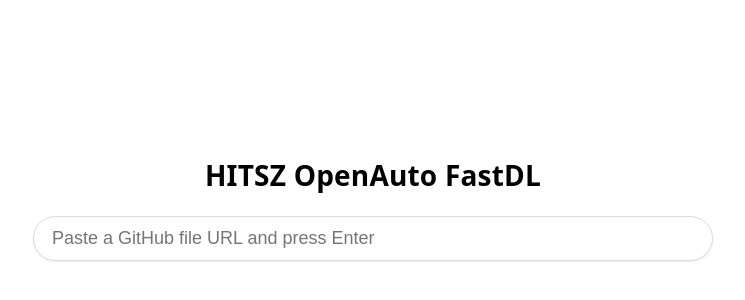
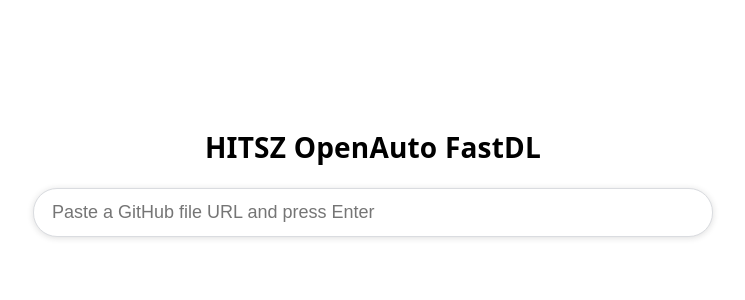
Before and after one commit to HITSZ-OpenAuto/hoa-fastdl, a website: page frontend/index.html in a window 1280 px wide. Shown: the part 192-492 px from the top of the page, without its empty margins (267-1012 px from the left). Drawn offline with Linux system fonts and the light colour scheme.

Commit message:
style(frontend): adjust input box position and styling
- Move input box to upper area with 320px top padding (Google-like layout)
- Add overflow-x: hidden to prevent horizontal scrolling
- Increase input box height (12px padding) for better visibility
- Improve box shadow and dark mode border styling

Co-authored-by: kowyo-bot <258374017+kowyo-bot@users.noreply.github.com>

```diff
--- a/frontend/index.html
+++ b/frontend/index.html
@@ -7,12 +7,12 @@
   <title>HITSZ OpenAuto FastDL</title>
   <style>
     :root { color-scheme: light dark; }
-    html, body { height: 100%; margin: 0; }
-    body { display: grid; place-items: center; min-height: 100vh; margin: 0; font-family: system-ui, -apple-system, Segoe UI, Roboto, Ubuntu, Cantarell, Noto Sans, sans-serif; }
+    html, body { height: 100%; margin: 0; overflow-x: hidden; box-sizing: border-box; }
+    body { display: grid; justify-items: center; align-content: start; min-height: 100vh; margin: 0; padding-top: 320px; font-family: system-ui, -apple-system, Segoe UI, Roboto, Ubuntu, Cantarell, Noto Sans, sans-serif; }
     .wrap { width: min(680px, 92vw); text-align: center; }
     .title { font-size: 28px; font-weight: 600; margin-bottom: 22px; letter-spacing: 0.2px; }
-    .box { display: flex; align-items: center; background: #fff; color: #000; border: 1px solid #dadce0; border-radius: 24px; padding: 10px 16px; box-shadow: 0 1px 2px rgba(0,0,0,0.08); }
-    @media (prefers-color-scheme: dark) { .box { background: #121212; color: #e0e0e0; border-color: #2a2a2a; box-shadow: 0 1px 2px rgba(0,0,0,0.6);} }
+    .box { display: flex; align-items: center; background: #fff; color: #000; border: 1px solid #dadce0; border-radius: 24px; padding: 12px 16px; box-shadow: 0 1px 6px rgba(32,33,36,0.15); }
+    @media (prefers-color-scheme: dark) { .box { background: #121212; color: #e0e0e0; border-color: #3c4043; box-shadow: 0 1px 6px rgba(0,0,0,0.6);} }
     input[type="text"] { flex: 1; border: none; outline: none; font-size: 18px; background: transparent; color: inherit; }
     .hint { margin-top: 12px; font-size: 12px; opacity: 0.7; }
   </style>
```
